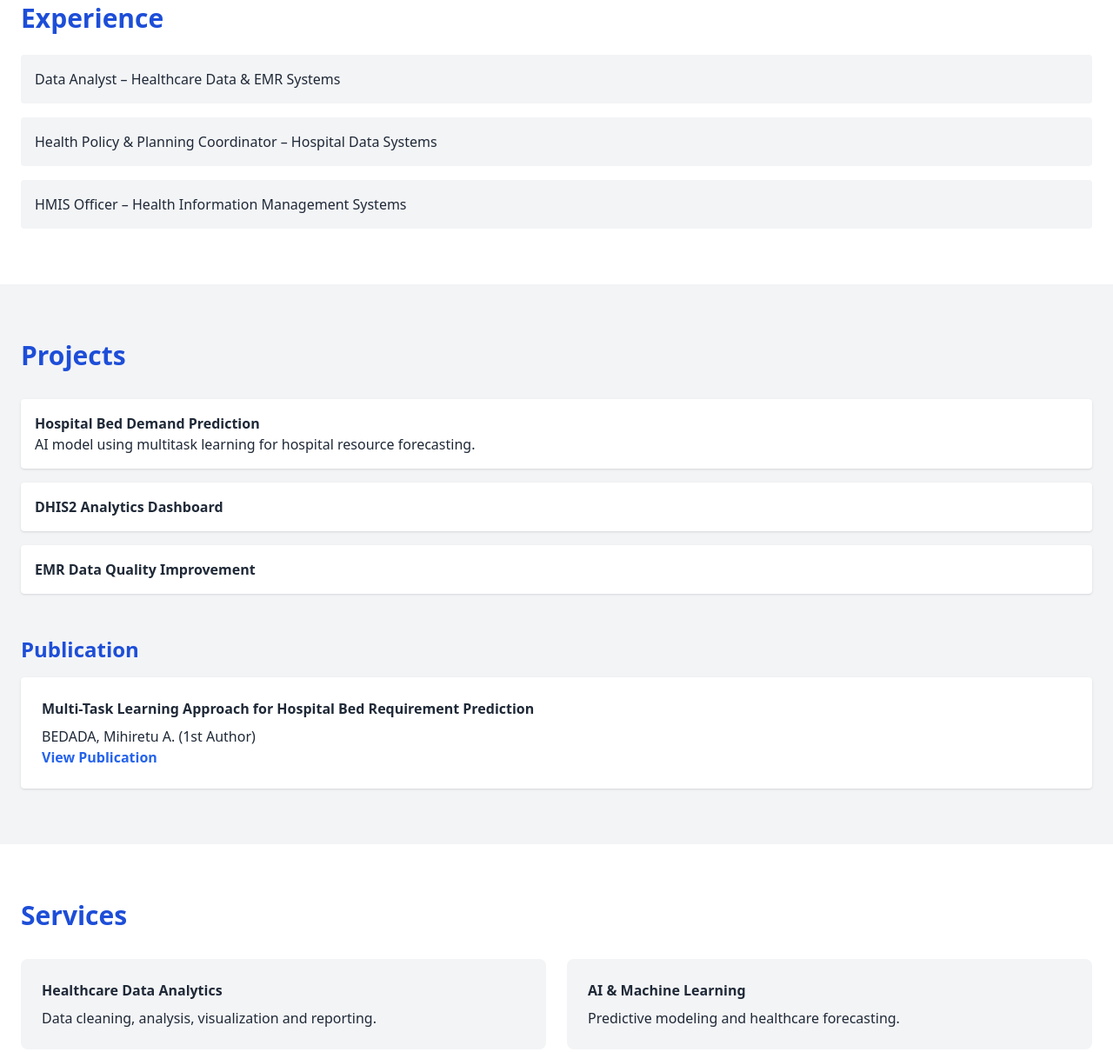
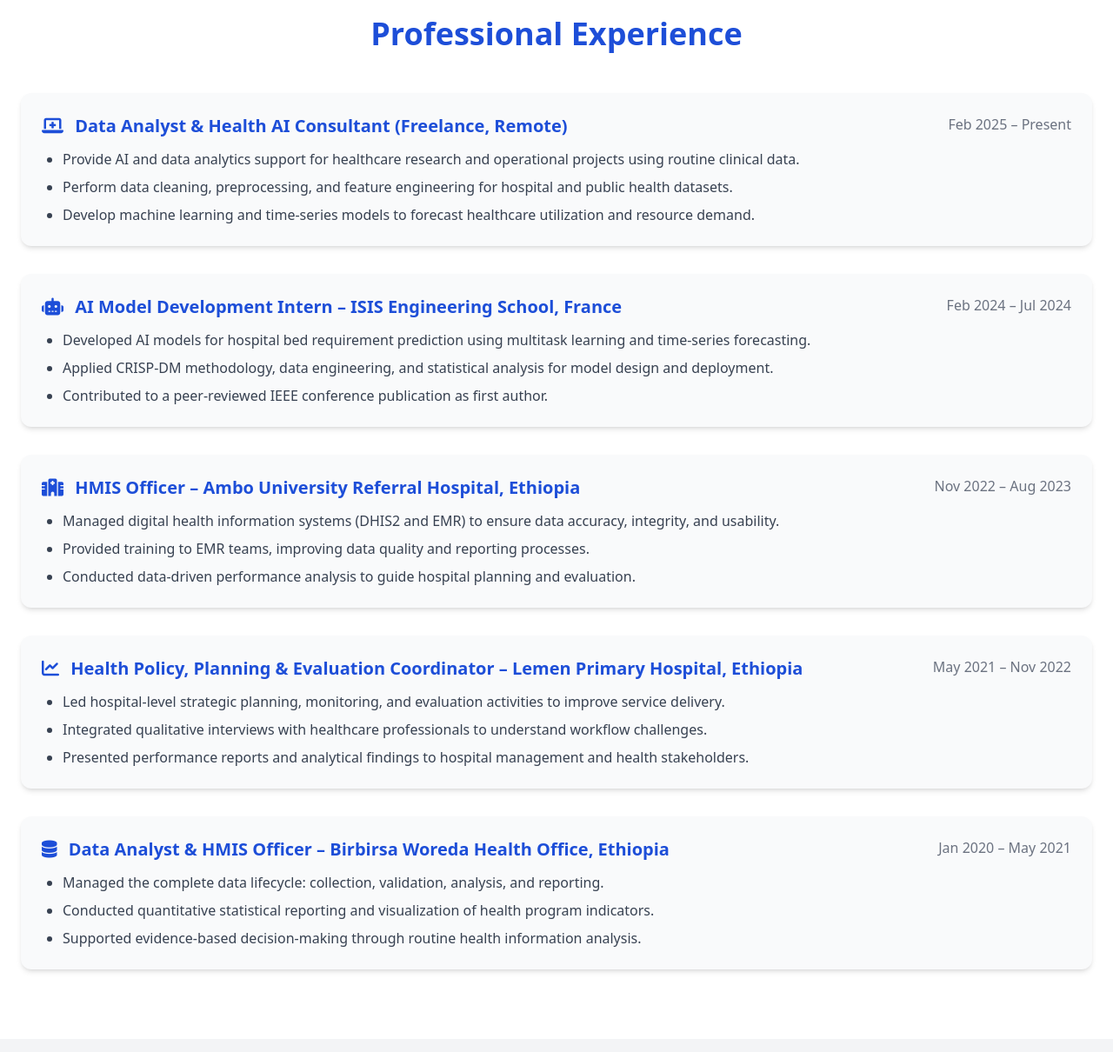
Before and after one commit to mihiretu-J/mihiretu-J.github.io, a plain HTML site: page index.html in a window 1280 px wide. Shown: the part 3763-4973 px from the top of the page at 87% size. Drawn offline with nearby package versions, Linux system fonts and the light colour scheme.

Commit message:
Update index.html

```diff
--- a/index.html
+++ b/index.html
@@ -406,23 +406,127 @@
 </section>
 
 <!-- EXPERIENCE -->
-<section id="experience" class="py-16 bg-white">
+<section id="experience" class="py-20 bg-white">
     <div class="container mx-auto px-6">
-        <h2 class="text-3xl font-bold text-blue-700 mb-6">Experience</h2>
 
-        <ul class="space-y-4">
-            <li class="bg-gray-100 p-4 rounded">
-                Data Analyst – Healthcare Data & EMR Systems
-            </li>
+        <h2 class="text-4xl font-bold text-center text-blue-700 mb-12">
+            Professional Experience
+        </h2>
 
-            <li class="bg-gray-100 p-4 rounded">
-                Health Policy & Planning Coordinator – Hospital Data Systems
-            </li>
+        <div class="space-y-8">
 
-            <li class="bg-gray-100 p-4 rounded">
-                HMIS Officer – Health Information Management Systems
-            </li>
-        </ul>
+            <!-- Freelance -->
+            <div class="bg-gray-50 p-6 rounded-xl shadow-md hover:shadow-xl transition">
+
+                <div class="flex flex-col md:flex-row justify-between mb-3">
+                    <h3 class="text-xl font-bold text-blue-700">
+                        <i class="fas fa-laptop-medical mr-2"></i>
+                        Data Analyst & Health AI Consultant (Freelance, Remote)
+                    </h3>
+
+                    <span class="text-gray-500 font-medium">
+                        Feb 2025 – Present
+                    </span>
+                </div>
+
+                <ul class="list-disc ml-6 text-gray-700 space-y-2">
+                    <li>Provide AI and data analytics support for healthcare research and operational projects using routine clinical data.</li>
+                    <li>Perform data cleaning, preprocessing, and feature engineering for hospital and public health datasets.</li>
+                    <li>Develop machine learning and time-series models to forecast healthcare utilization and resource demand.</li>
+                </ul>
+
+            </div>
+
+            <!-- ISIS -->
+            <div class="bg-gray-50 p-6 rounded-xl shadow-md hover:shadow-xl transition">
+
+                <div class="flex flex-col md:flex-row justify-between mb-3">
+                    <h3 class="text-xl font-bold text-blue-700">
+                        <i class="fas fa-robot mr-2"></i>
+                        AI Model Development Intern – ISIS Engineering School, France
+                    </h3>
+
+                    <span class="text-gray-500 font-medium">
+                        Feb 2024 – Jul 2024
+                    </span>
+                </div>
+
+                <ul class="list-disc ml-6 text-gray-700 space-y-2">
+                    <li>Developed AI models for hospital bed requirement prediction using multitask learning and time-series forecasting.</li>
+                    <li>Applied CRISP-DM methodology, data engineering, and statistical analysis for model design and deployment.</li>
+                    <li>Contributed to a peer-reviewed IEEE conference publication as first author.</li>
+                </ul>
+
+            </div>
+
+            <!-- Ambo University -->
+            <div class="bg-gray-50 p-6 rounded-xl shadow-md hover:shadow-xl transition">
+
+                <div class="flex flex-col md:flex-row justify-between mb-3">
+                    <h3 class="text-xl font-bold text-blue-700">
+                        <i class="fas fa-hospital mr-2"></i>
+                        HMIS Officer – Ambo University Referral Hospital, Ethiopia
+                    </h3>
+
+                    <span class="text-gray-500 font-medium">
+                        Nov 2022 – Aug 2023
+                    </span>
+                </div>
+
+                <ul class="list-disc ml-6 text-gray-700 space-y-2">
+                    <li>Managed digital health information systems (DHIS2 and EMR) to ensure data accuracy, integrity, and usability.</li>
+                    <li>Provided training to EMR teams, improving data quality and reporting processes.</li>
+                    <li>Conducted data-driven performance analysis to guide hospital planning and evaluation.</li>
+                </ul>
+
+            </div>
+
+            <!-- Lemen -->
+            <div class="bg-gray-50 p-6 rounded-xl shadow-md hover:shadow-xl transition">
+
+                <div class="flex flex-col md:flex-row justify-between mb-3">
+                    <h3 class="text-xl font-bold text-blue-700">
+                        <i class="fas fa-chart-line mr-2"></i>
+                        Health Policy, Planning & Evaluation Coordinator – Lemen Primary Hospital, Ethiopia
+                    </h3>
+
+                    <span class="text-gray-500 font-medium">
+                        May 2021 – Nov 2022
+                    </span>
+                </div>
+
+                <ul class="list-disc ml-6 text-gray-700 space-y-2">
+                    <li>Led hospital-level strategic planning, monitoring, and evaluation activities to improve service delivery.</li>
+                    <li>Integrated qualitative interviews with healthcare professionals to understand workflow challenges.</li>
+                    <li>Presented performance reports and analytical findings to hospital management and health stakeholders.</li>
+                </ul>
+
+            </div>
+
+            <!-- Birbirsa -->
+            <div class="bg-gray-50 p-6 rounded-xl shadow-md hover:shadow-xl transition">
+
+                <div class="flex flex-col md:flex-row justify-between mb-3">
+                    <h3 class="text-xl font-bold text-blue-700">
+                        <i class="fas fa-database mr-2"></i>
+                        Data Analyst & HMIS Officer – Birbirsa Woreda Health Office, Ethiopia
+                    </h3>
+
+                    <span class="text-gray-500 font-medium">
+                        Jan 2020 – May 2021
+                    </span>
+                </div>
+
+                <ul class="list-disc ml-6 text-gray-700 space-y-2">
+                    <li>Managed the complete data lifecycle: collection, validation, analysis, and reporting.</li>
+                    <li>Conducted quantitative statistical reporting and visualization of health program indicators.</li>
+                    <li>Supported evidence-based decision-making through routine health information analysis.</li>
+                </ul>
+
+            </div>
+
+        </div>
+
     </div>
 </section>
 
```
